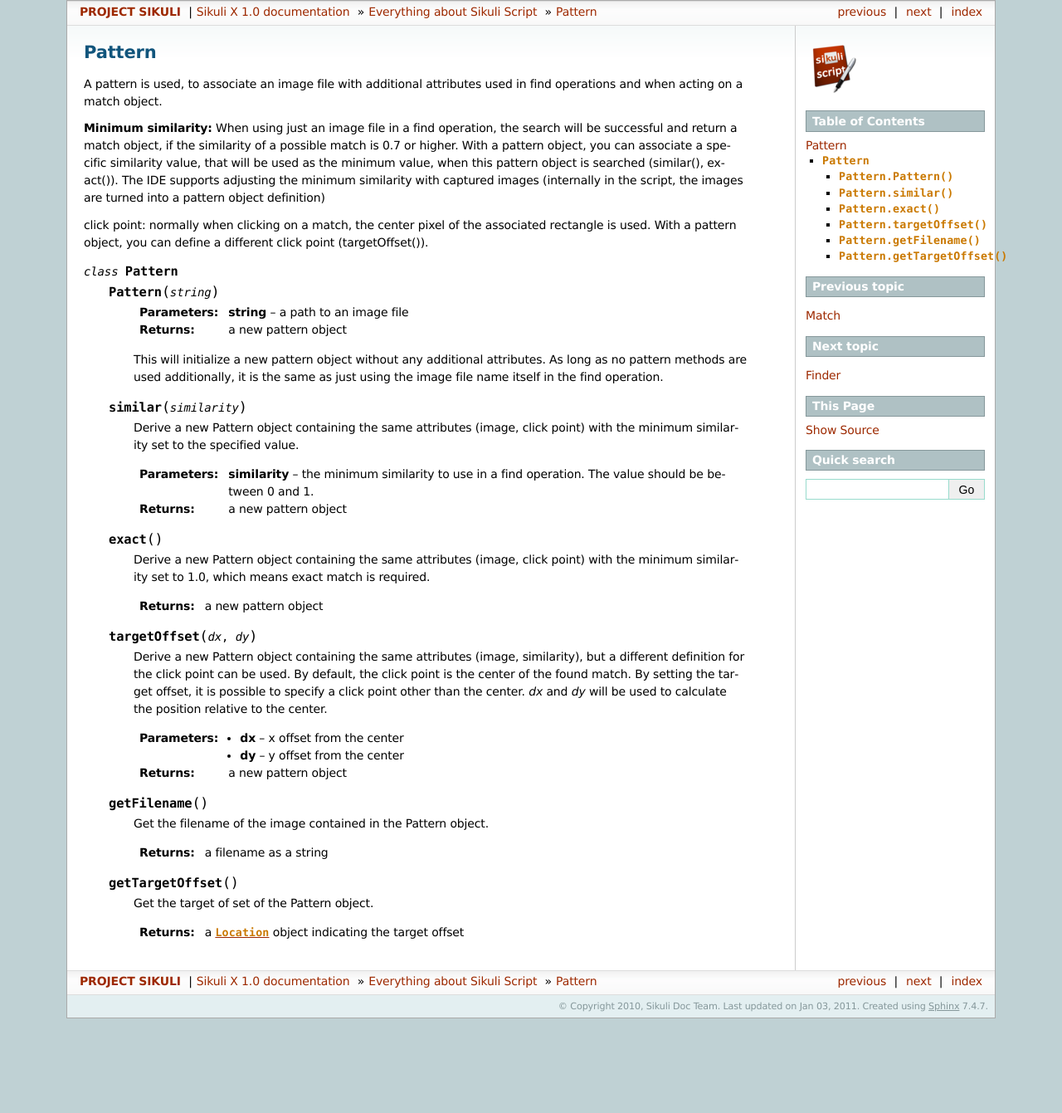
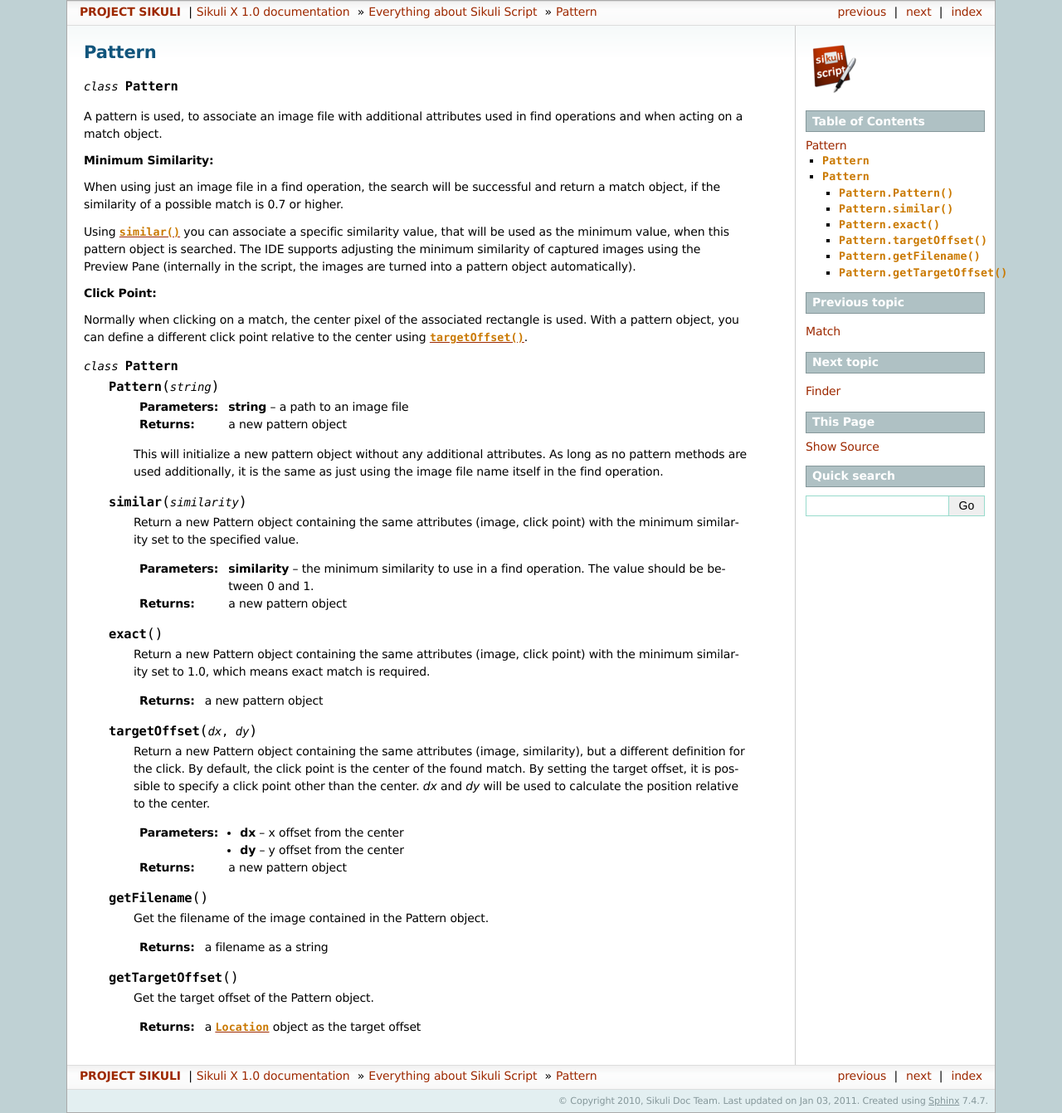
Before and after one commit to sikuli/sikuli, a Sphinx documentation site: the page built from docs/source/pattern.rst, in a window 1280 px wide. Shown: the whole page at 83% size. Built offline with Sphinx 7.4.7, drawn with Linux system fonts in a browser that asks for light colours; before the commit the page ends 1227 px from its top, so only the background shows below that.

Commit message:
pattern, finder optimized

```diff
--- a/docs/source/finder.rst
+++ b/docs/source/finder.rst
@@ -10,21 +12,21 @@
 
 *	per definition, an iterator can be stepped through only once - it is empty
 	afterwards
-*	it has to be destroyed manually using iteratorMatches.destroy(), especially when
-	used with for: or while:
-*	when used in a with: construct, it is destroyed automatically
+*	it has to be destroyed using ``finder.destroy()``, especially when
+	used with ``for:`` or ``while:``
+*	when used in a ``with:`` construct, it is destroyed automatically
 
-Compared with the region based find operation findAll(), no exception FindFailed is
-raised in case of nothing found at all (use haseNext() to check) and what
-region.lastMatches is with findAll() is the finder object itself here.
+Compared with the region based find operation, no exception FindFailed is
+raised in case nothing is found at all (use ``hasNext()`` to check). The finder object
+can be compared to what you get with ``region.getLastMatches()`` when using :py:meth:`findAll() <Region.findAll>`.
 
-Note: With this version, there is no chance, to get the number of matches in
+**Note**: With this version, there is no chance, to get the number of matches in
 advance. If you would iterate through to count, afterwards your finder would be
 empty. So in this case, you have to save your matches somehow (one possible solution
 see example below).
 
-The workflow always is, that first do a find operation and afterwards go through the
-matches found. After a complete iteration, the finder object is empty again. So you
+The workflow always is, that you first do a find operation and afterwards go through the
+matches found. After a complete iteration, the finder object is empty. So you
 could start a new find operation again.
 
 .. py:class:: Finder
@@ -73,7 +75,7 @@
 	f.find(img) # find all matches
 
 	while f.hasNext(): # loop as long there is a first and more matches
-		print "found: ",  f.next() # access the next match in the row
+		print "found: ", f.next() # access the next match in the row
 
 	print f.hasNext() # is False, because f is empty now
 	f.destroy() # release the memory used by finder
@@ -93,6 +95,7 @@
 		mm.append(f.next())	# access next match and add to mm
 
 	print f.hasNext() # is False, because f is empty now
+	f.destroy() # release the memory used by finder
 
 	# now we have our matches saved in the list mm
 	print len(mm) # the number of matches
@@ -100,5 +103,3 @@
 	# we want to use our matches
 	for m in mm:
 		print m
-
-	f.destroy() # release the memory used by finder
--- a/docs/source/match.rst
+++ b/docs/source/match.rst
@@ -1,5 +1,7 @@
 Match
 =====
+
+.. py:class:: Match
 
 An object of class Match represents the result of a successful find operation. It
 has the rectangle dimension of the image, that was used to search. It knows the
--- a/docs/source/pattern.rst
+++ b/docs/source/pattern.rst
@@ -1,20 +1,27 @@
 Pattern
 =======
+
+.. py:class:: Pattern
 
 A pattern is used, to associate an image file with additional attributes used in find
 operations and when acting on a match object.
 
-**Minimum similarity:** When using just an image file in a find operation, the search
+**Minimum Similarity:**
+
+When using just an image file in a find operation, the search
 will be successful and return a match object, if the similarity of a possible match
-is 0.7 or higher. With a pattern object, you can associate a specific similarity
-value, that will be used as the minimum value, when this pattern object is searched
-(similar(), exact()). The IDE supports adjusting the minimum similarity with
-captured images (internally in the script, the images are turned into a pattern
-object definition)
+is 0.7 or higher.
 
-click point: normally when clicking on a match, the center pixel of the associated
+Using :py:meth:`similar() <Pattern.similar>` you can associate a specific similarity
+value, that will be used as the minimum value, when this pattern object is searched.
+The IDE supports adjusting the minimum similarity of captured images using the Preview Pane
+(internally in the script, the images are turned into a pattern object automatically).
+
+**Click Point:**
+
+Normally when clicking on a match, the center pixel of the associated
 rectangle is used. With a pattern object, you can define a different click point
-(targetOffset()).
+relative to the center using :py:meth:`targetOffset() <Pattern.targetOffset>`.
 
 .. py:class:: Pattern
 
@@ -29,7 +36,7 @@
 
 	.. py:method:: similar(similarity)
 
-		Derive a new Pattern object containing the same attributes (image, click
+		Return a new Pattern object containing the same attributes (image, click
 		point) with the minimum similarity set to the specified value.
 
 		:param similarity: the minimum similarity to use in a find operation. The
@@ -38,7 +45,7 @@
 
 	.. py:method:: exact()
 
-		Derive a new Pattern object containing the same attributes (image, click
+		Return a new Pattern object containing the same attributes (image, click
 		point) with the minimum similarity set to 1.0, which means exact match is
 		required.
 
@@ -46,8 +53,8 @@
 
 	.. py:method:: targetOffset(dx, dy)
 
-		Derive a new Pattern object containing the same attributes (image,
-		similarity), but a different definition for the click point can be used. By
+		Return a new Pattern object containing the same attributes (image,
+		similarity), but a different definition for the click. By
 		default, the click point is the center of the found match. By setting the
 		target offset, it is possible to specify a click point other than the
 		center. *dx* and *dy* will be used to calculate the position relative to the
@@ -65,6 +72,6 @@
 
 	.. py:method:: getTargetOffset()
 
-		Get the target of set of the Pattern object.
+		Get the target offset of the Pattern object.
 
-		:return: a :py:class:`Location` object indicating the target offset
+		:return: a :py:class:`Location` object as the target offset
--- a/docs/source/screen.rst
+++ b/docs/source/screen.rst
@@ -1,5 +1,7 @@
 Screen
 ======
+
+.. py:class:: Screen
 
 Class Screen is there, to have a representation for a pysical monitor where the
 capturing process (grabbing a rectangle from a screenshot, to be used for further
```
Also changed, not shown: other parts of docs/source/finder.rst (+3 -1 lines).
